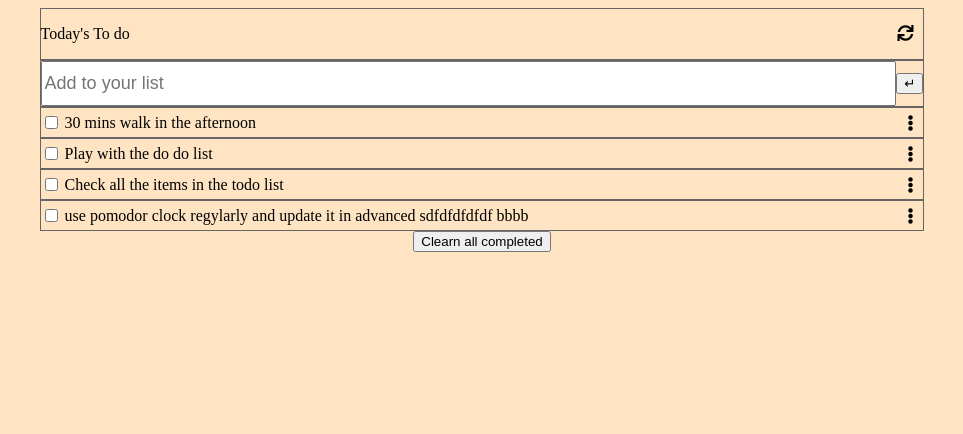
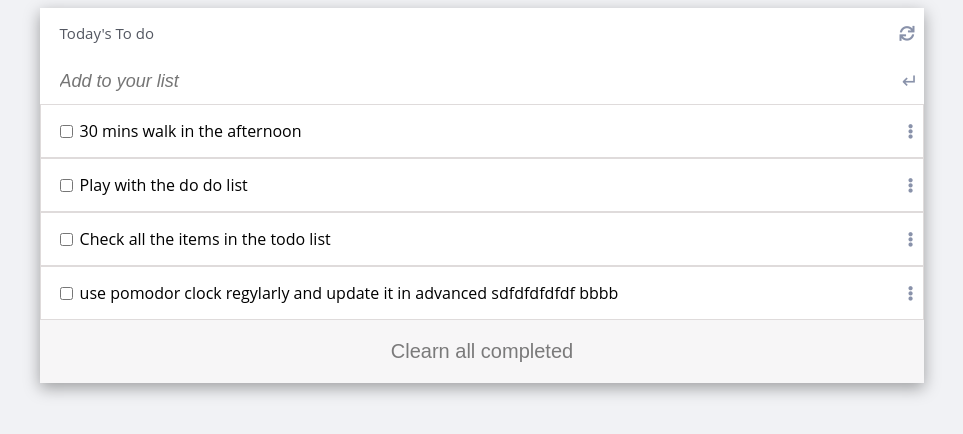
Before and after one commit to aakbarkhan/todo-list, a website built with webpack: page src/index.html in a window 1280 px wide. Shown: the whole page, without its empty margins (158-1121 px from the left). Built offline with nearby package versions, Linux system fonts and the light colour scheme.

Commit message:
fix linters

```diff
--- a/src/index.html
+++ b/src/index.html
@@ -15,9 +15,9 @@
             <span><i class="fas fa-sync"></i></span>
         </div>
         <div >
-            <form action="#">
+            <form id="input-form" action="#">
                 <input id="input" type="text" placeholder="Add to your list">
-                <button type="reset">&#8629;</button>
+                <button id="enter-key" type="reset">&#8629;</button>
             </form>
             <div class="list-items">
 
@@ -29,8 +29,8 @@
                 </ul>
             </form>
            -->
-           <div>
-               <button>Clearn all completed</button>
+           <div class="clear">
+               <button class="clear-completed" type="button" >Clearn all completed</button>
            </div>
         </div>
 
--- a/src/index.js
+++ b/src/index.js
@@ -1,39 +1,43 @@
 import './style.css';
 
-let todoLists = [
-  {description: '30 mins walk in the afternoon',
+const todoLists = [
+  {
+    description: '30 mins walk in the afternoon',
     completed: false,
-  index: 0
+    index: 0,
   },
- {description: 'Play with the do do list ',
+  {
+    description: 'Play with the do do list ',
     completed: false,
- index: 1
+    index: 1,
   },
-{description: 'Check all the items in the todo list',
+  {
+    description: 'Check all the items in the todo list',
     completed: false,
-index: 2
+    index: 2,
   },
-{description: 'use pomodor clock regylarly and update it in advanced sdfdfdfdfdf bbbb',
+  {
+    description: 'use pomodor clock regylarly and update it in advanced sdfdfdfdfdf bbbb',
     completed: false,
-index: 3
-}
+    index: 3,
+  },
 ];
 
 const todos = document.querySelector('.list-items');
 
 function display() {
-  todos.innerHTML = " ";
-  let todoList = todoLists;
+  todos.innerHTML = '';
+  const todoList = todoLists;
   todoList.forEach((item) => {
     todos.innerHTML += `
       <form id="form" action="#">
-        <input type="checkbox" >
+        <input class="small-box" type="checkbox" >
             <li class="item">
             ${item.description}
             </li>
             <i class="fas fa-ellipsis-v"></i>
         </form>
-        `
-    })
-};
-display();
+        `;
+  });
+}
+window.addEventListener('load', display);
--- a/src/style.css
+++ b/src/style.css
@@ -1,10 +1,15 @@
 body {
-  background-color: bisque;
+  background-color: #f1f2f5;
   text-align: center;
+  font-family: 'Open Sans', 'Lucida Grande', tahoma, verdana, arial, sans-serif;
 }
 
 .container {
   margin: 0 15%;
+  background: white;
+  font-size: 15px;
+  border: none;
+  box-shadow: rgba(0, 0, 0, 0.35) 0 5px 15px;
 }
 
 li {
@@ -15,6 +20,11 @@ li {
   width: 98%;
   padding: 10px 2px;
   font-size: large;
+  border: none;
+  outline: none;
+  font-style: italic;
+  height: 26px;
+  padding-left: 20px;
 }
 
 #todos,
@@ -22,12 +32,18 @@ form {
   display: flex;
   justify-content: space-between;
   align-items: center;
-  border: 1px solid rgb(102, 100, 100);
   margin: 0 auto;
+}
+
+#todos {
+  background-color: transparent;
 }
 
 .heading {
   display: inline;
+  color: #545862;
+  line-height: 20px;
+  padding-left: 20px;
 }
 
 .items {
@@ -39,12 +55,52 @@ form {
   flex-grow: 2;
   text-align: left;
   padding: 0 4px;
+  font-size: 1rem;
 }
 
 .fas {
   padding-right: 10px;
+  color: #8992aa;
+  cursor: pointer;
+}
+
+#input-form {
+  background-color: white;
 }
 
 #form {
-  padding: 5px 0;
+  padding: 15px 0;
+  border: 1px solid rgb(223, 219, 219);
+  padding-left: 15px;
 }
+
+#enter-key {
+  border: none;
+  background-color: transparent;
+  background-color: white;
+  font-size: 20px;
+  cursor: pointer;
+  color: #8992aa;
+}
+
+.small-box {
+  color: #208b86;
+}
+
+.clear-completed {
+  opacity: 0.5;
+  border: none;
+  padding: 20px;
+  font-size: 20px;
+  background-color: #f7f6f7;
+}
+
+.clear-completed:hover {
+  text-decoration: underline;
+  cursor: pointer;
+  opacity: 1;
+}
+
+.clear {
+  background-color: #f7f6f7;
+}
--- a/webpack.config.js
+++ b/webpack.config.js
@@ -4,9 +4,6 @@ const HtmlWebpackPlugin = require('html-webpack-plugin');
 module.exports = {
   entry: './src/index.js',
   mode: 'development',
-  devServer: {
-    static: './dist',
-  },
   devServer: {
     static: './dist',
   },
```
Lines whose indentation alone changed are shown as unchanged.
